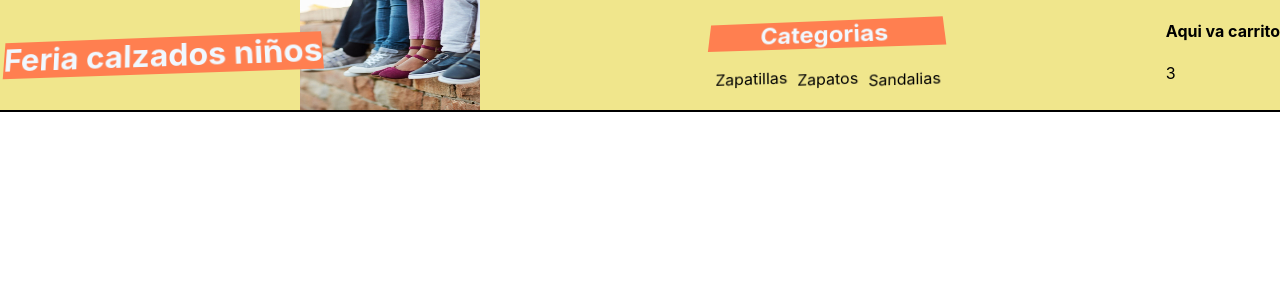
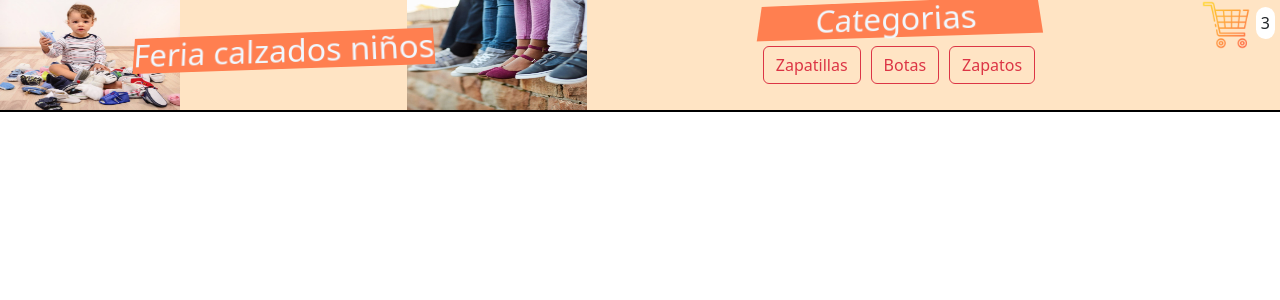
Before and after one commit to ishmaelquinteros/PreEntrega1-Quinteros, a React (Create React App) app: page / in a window 1280 px wide. Shown: the top 300 px of the page. Built offline with nearby package versions, Linux system fonts and the light colour scheme.

Commit message:
Listo NavBar

```diff
--- a/package.json
+++ b/package.json
@@ -6,7 +6,9 @@
     "@testing-library/jest-dom": "^5.17.0",
     "@testing-library/react": "^13.4.0",
     "@testing-library/user-event": "^13.5.0",
+    "bootstrap": "^5.3.2",
     "react": "^18.2.0",
+    "react-bootstrap": "^2.9.0",
     "react-dom": "^18.2.0",
     "react-scripts": "5.0.1",
     "web-vitals": "^2.1.4"
--- a/src/App.js
+++ b/src/App.js
@@ -1,4 +1,5 @@
 import NavBar from "./componentes/Navbar/NavBar";
+import 'bootstrap/dist/css/bootstrap.min.css';
 
 function App() {
   return (
--- a/src/componentes/CartWidget/CartWidget.jsx
+++ b/src/componentes/CartWidget/CartWidget.jsx
@@ -1,8 +1,11 @@
+import fotocarrito from '../../carrito-de-compras.png';
+import './Cartwidget.css';
+
 const cartwidget = () => {
     return (
     <div>
-        <h4>Aqui va carrito</h4>
-        <span>3</span>
+        <img src={fotocarrito} alt="carrito" className='carrito'></img>
+        <span className='carrito-numero'>3</span>
     </div>
     )
 }
--- a/src/componentes/CartWidget/Cartwidget.css
+++ b/src/componentes/CartWidget/Cartwidget.css
@@ -0,0 +1,11 @@
+.carrito{
+    height: 50px;
+    width: 50px;
+}
+
+.carrito-numero{
+    background-color: white;
+    border-radius: 50px;
+    margin: 5px;
+    padding: 5px;
+}
--- a/src/componentes/Navbar/NavBar.jsx
+++ b/src/componentes/Navbar/NavBar.jsx
@@ -1,6 +1,8 @@
 import CartWidget from '../CartWidget/CartWidget.jsx';
 import './Navbar.css';
 import fototitulo from '../../foto-calzados-1.jpg';
+import fotonene from '../../Zapato-infantil-1024x846.jpg'
+import Button from 'react-bootstrap/Button';
 
 const NavBar = () => {
     return (
@@ -8,13 +10,14 @@ const NavBar = () => {
         <div className='titulo-container'>
             <img alt='foto nav' src={fototitulo} className='titulo-imagen'></img>
             <h1 className='titulo-principal'>Feria calzados niños</h1>
+            <img alt='foto nav' src={fotonene} className='titulo-imagen'></img>
         </div>
         <div className='categorias-container'>
             <h2 className='categorias-titulo'>Categorias</h2>
             <ul className='categorias-lista'>
-              <li className='categorias-lista-option'>Zapatillas</li>
-              <li className='categorias-lista-option'>Zapatos</li>
-              <li className='categorias-lista-option'>Sandalias</li>
+              <li className='categorias-lista-option'><Button variant="outline-danger">Zapatillas</Button></li>
+              <li className='categorias-lista-option'><Button variant="outline-danger">Botas</Button></li>
+              <li className='categorias-lista-option'><Button variant="outline-danger">Zapatos</Button></li>
             </ul>
         </div>
     <CartWidget />
--- a/src/componentes/Navbar/Navbar.css
+++ b/src/componentes/Navbar/Navbar.css
@@ -1,5 +1,5 @@
 .NavContainer{
-    background-color: khaki;
+    background-color:bisque;
     display: flex;
     flex-direction: row;
     justify-content: space-between;
@@ -17,7 +17,8 @@
     font-size:xx-large;
     align-self:center;
     transform: perspective(20cm) rotateX(20deg) rotateY(-6deg);
-    margin-right: -20px;
+    margin-right: -25px;
+    margin-left: -50px;
 }
 
 .titulo-imagen{
@@ -27,7 +28,6 @@
     margin: 0;
     padding: 0;
 }
-
 
 .categorias-titulo{
     align-self: center;
@@ -47,7 +47,6 @@
 }
 .categorias-lista-option{
     margin-left: 10px;
-    transform: perspective(9cm) rotateX(20deg) rotateY(-6deg);
 }
 
 /*
```
Also changed, not shown: src/carrito-de-compras.png (added), 1 other file (tests, documents, lock files or other folders).
